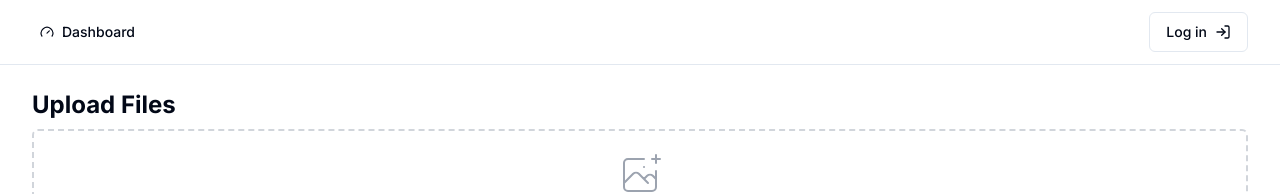
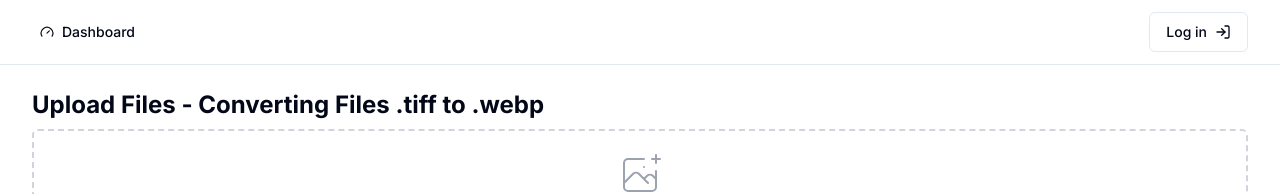
Before and after one commit to jeffersonshibuya/gasos-deploy-test, a Next.js app: page /upload in a window 1280 px wide. Shown: the top 194 px of the page. Built offline with nearby package versions, Linux system fonts and the light colour scheme; no server answers.

Commit message:
Listing files and upload page for both process

```diff
--- a/src/app/upload/page.tsx
+++ b/src/app/upload/page.tsx
@@ -4,7 +4,7 @@ import Heading from '@/components/Heading';
 export default function Upload() {
   return (
     <>
-      <Heading title="Upload Files" />
+      <Heading title="Upload Files - Converting Files .tiff to .webp" />
 
       <DropzoneUpload />
     </>
--- a/src/app/uploads/page.tsx
+++ b/src/app/uploads/page.tsx
@@ -1,8 +1,10 @@
 import UploadsList from './components';
+import Heading from '@/components/Heading';
 
 export default function Uploads() {
   return (
     <div>
+      <Heading title="Upload Files - .ZIP files" />
       <UploadsList />
     </div>
   );
```
